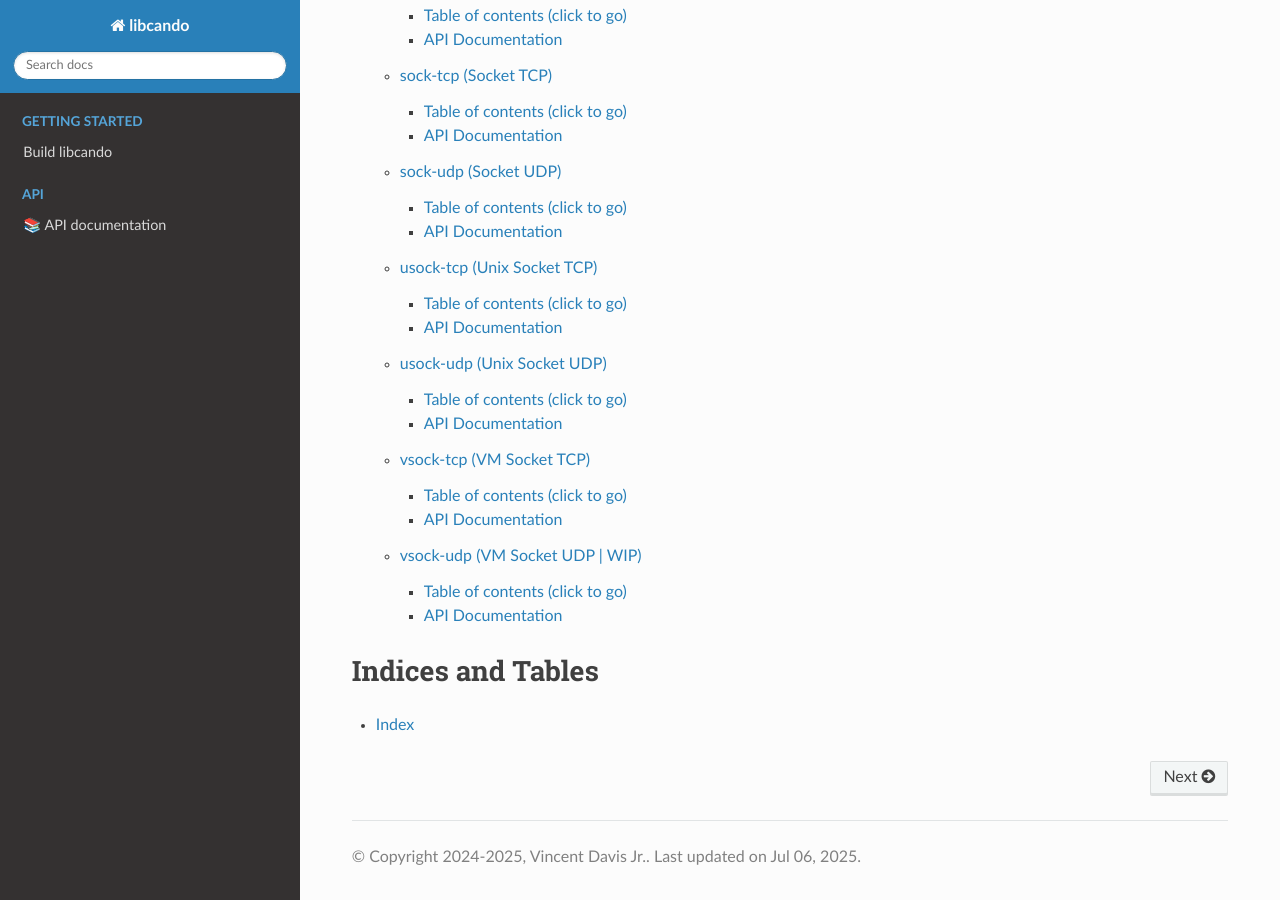
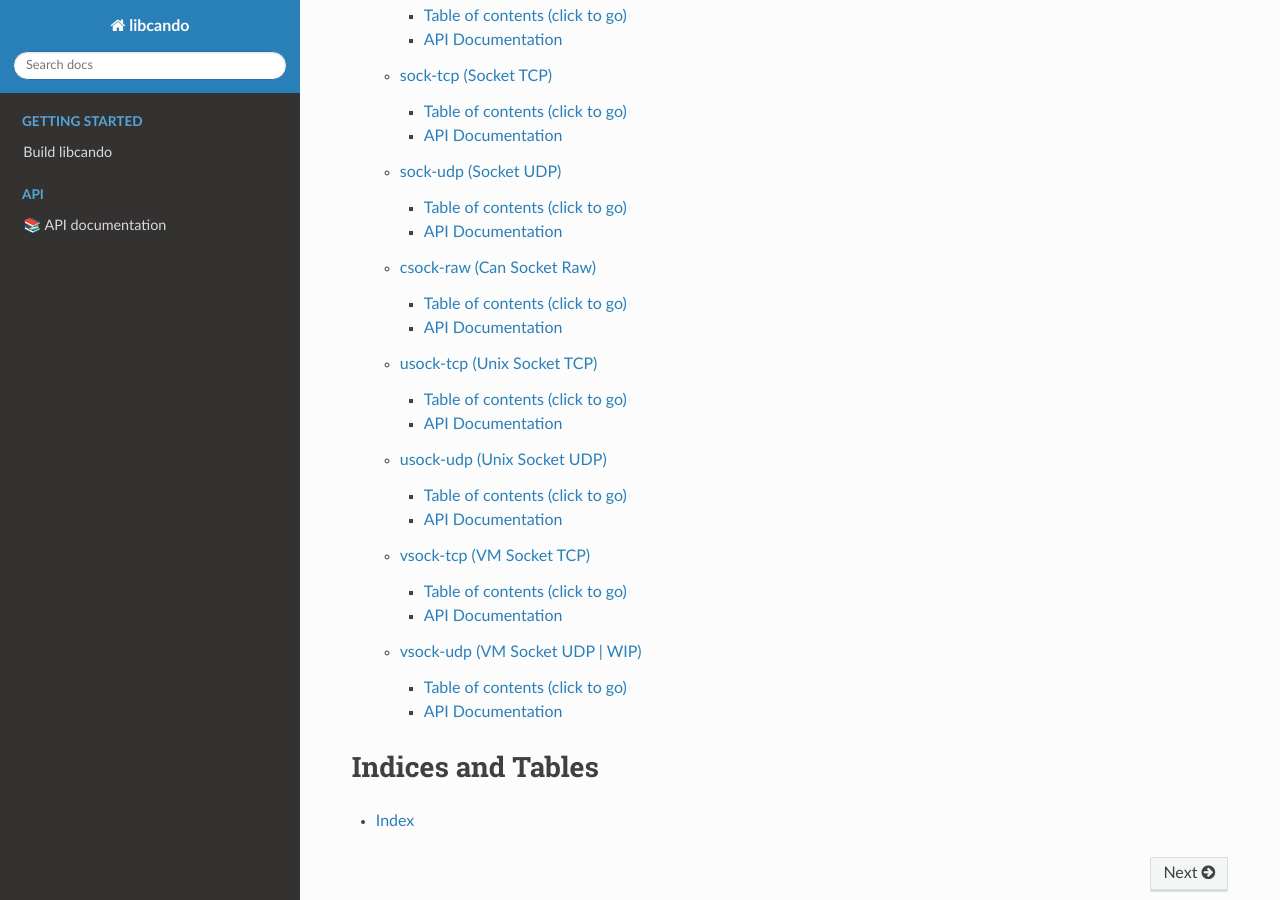
Before and after one commit to under-view/libcando, a Sphinx documentation site: the page built from docs/index.rst, in a window 1280 px wide and 900 px high, scrolled down 744 px. Built offline with Sphinx 7.4.7 and the Read the Docs theme 3.1.0, drawn with Linux system fonts in a browser that asks for light colours; formulas are drawn with MathJax 3; some of the changed lines change nothing that is shown.

Commit message:
csock-raw: add documentation
Signed-off-by: Vincent Davis Jr <vince@underview.tech>

```diff
--- a/docs/api.rst
+++ b/docs/api.rst
@@ -11,6 +11,7 @@
 	shm
 	sock-tcp
 	sock-udp
+	csock-raw
 	usock-tcp
 	usock-udp
 	vsock-tcp
--- /dev/null
+++ b/docs/csock-raw.rst
@@ -0,0 +1,280 @@
+.. default-domain:: C
+
+csock-raw (Can Socket Raw)
+==========================
+
+Header: cando/csock-raw.h
+
+Table of contents (click to go)
+~~~~~~~~~~~~~~~~~~~~~~~~~~~~~~~
+
+======
+Macros
+======
+
+=====
+Enums
+=====
+
+======
+Unions
+======
+
+=======
+Structs
+=======
+
+1. :c:struct:`cando_csock_raw`
+#. :c:struct:`cando_csock_raw_create_info`
+
+=========
+Functions
+=========
+
+1. :c:func:`cando_csock_raw_create`
+#. :c:func:`cando_csock_raw_send_data`
+#. :c:func:`cando_csock_raw_recv_data`
+#. :c:func:`cando_csock_raw_get_fd`
+#. :c:func:`cando_csock_raw_get_iface`
+#. :c:func:`cando_csock_raw_destroy`
+#. :c:func:`cando_csock_raw_get_sizeof`
+
+API Documentation
+~~~~~~~~~~~~~~~~~
+
+==============
+Kernel Modules
+==============
+
+**On Host Machine**
+
+.. code-block:: sh
+
+	sudo modprobe -a can can_raw vcan
+	sudo ip link add dev vcan0 type vcan
+	sudo ip link set vcan0 up
+
+=========================
+cando_csock_raw (private)
+=========================
+
+| Structure defining Cando CAN Socket Raw interface implementation
+
+.. c:struct:: cando_csock_raw
+
+	.. c:member::
+		struct cando_log_error_struct err;
+		bool                          free;
+		int                           fd;
+		char                          iface[IFNAMSIZ];
+
+	:c:member:`err`
+		| Stores information about the error that occured
+		| for the given instance and may later be retrieved
+		| by caller.
+
+	:c:member:`free`
+		| If structure allocated with `calloc(3)`_ member will be
+		| set to true so that, we know to call `free(3)`_ when
+		| destroying the instance.
+
+	:c:member:`fd`
+		| File descriptor to the open CAN socket
+
+	:c:member:`iface`
+		| Textual CAN interface name in string format to `bind(2)`_ to.
+
+=========================================================================================================================================
+
+===========================
+cando_csock_raw_create_info
+===========================
+
+| Structure passed to :c:func:`cando_csock_raw_create`
+| used to define how to create the CAN socket.
+
+.. c:struct:: cando_csock_raw_create_info
+
+	.. c:member::
+		const char *iface;
+
+	:c:member:`iface`
+		| Must pass textual CAN interface
+    		| name in string format.
+
+======================
+cando_csock_raw_create
+======================
+
+.. c:function:: struct cando_csock_raw *cando_csock_raw_create(struct cando_csock_raw *csock, const void *csock_info);
+
+| Creates a socket that may be utilized
+| for sending & receiving CAN frames. On
+| a caller specified CAN interface.
+
+	.. list-table::
+		:header-rows: 1
+
+		* - Param
+	          - Decription
+		* - csock
+		  - | May be ``NULL`` or a pointer to a ``struct`` :c:struct:`cando_csock_raw`.
+		    | If ``NULL`` memory will be allocated and return to
+		    | caller. If not ``NULL`` address passed will be used
+		    | to store the newly created ``struct`` :c:struct:`cando_csock_raw`
+		    | instance.
+		* - csock_info
+		  - | Implementation uses a pointer to a
+		    | ``struct`` :c:struct:`cando_csock_raw_create_info`.
+		    | no other implementation may be passed to
+		    | this parameter.
+
+	Returns:
+		| **on success:** Pointer to a ``struct`` :c:struct:`cando_csock_raw`
+		| **on failure:** ``NULL``
+
+=========================================================================================================================================
+
+=========================
+cando_csock_raw_send_data
+=========================
+
+.. c:function:: ssize_t cando_csock_raw_send_data(struct cando_csock_raw *csock, const struct can_frame *frame, const void *csock_info);
+
+| Send CAN frame through socket bounded to CAN interface
+| specified by a call to :c:func:`cando_csock_raw_create`.
+
+	.. list-table::
+		:header-rows: 1
+
+		* - Param
+	          - Decription
+		* - csock
+		  - | Must pass a pointer to a ``struct`` :c:struct:`cando_csock_raw`.
+		* - frame
+		  - | Pointer to frame buffer to send through socket.
+		* - csock_info
+		  - | Reserved for future usage. For now used
+		    | to set the flag argument of `send(2)`_.
+
+	Returns:
+		| **on success:** Size of CAN frame
+		| **on failure:** # < 0
+
+=========================================================================================================================================
+
+=========================
+cando_csock_raw_recv_data
+=========================
+
+.. c:function:: ssize_t cando_csock_raw_recv_data(struct cando_csock_raw *csock, struct can_frame *frame, const void *csock_info);
+
+| Receive CAN frame from socket bounded to CAN interface
+| specified by a call to :c:func:`cando_csock_raw_create`.
+
+	.. list-table::
+		:header-rows: 1
+
+		* - Param
+	          - Decription
+		* - csock
+		  - | Must pass a pointer to a ``struct`` :c:struct:`cando_csock_raw`.
+		* - frame
+		  - | Pointer to buffer to store data received from a socket.
+		* - csock_info
+		  - | Reserved for future usage. For now used
+		    | to set the flag argument of `send(2)`_.
+
+	Returns:
+		| **on success:** Size of CAN frame
+		| **on failure:** # < 0
+
+=========================================================================================================================================
+
+======================
+cando_csock_raw_get_fd
+======================
+
+.. c:function:: int cando_csock_raw_get_fd(struct cando_csock_raw *csock);
+
+| Acquire socket file descriptor associated with
+| ``struct`` :c:struct:`cando_csock_raw` instance.
+
+	.. list-table::
+		:header-rows: 1
+
+		* - Param
+	          - Decription
+		* - csock
+		  - | Must pass a pointer to a ``struct`` :c:struct:`cando_csock_raw`.
+
+	Returns:
+		| **on success:** RAW socket file descriptor
+		| **on failure:** -1
+
+=========================================================================================================================================
+
+=========================
+cando_csock_raw_get_iface
+=========================
+
+.. c:function:: unsigned int cando_csock_raw_get_iface(struct cando_csock_raw *csock);
+
+| Acquire textual CAN interface name in string format
+| associated with ``struct`` :c:struct:`cando_csock_raw` instance.
+
+	.. list-table::
+		:header-rows: 1
+
+		* - Param
+	          - Decription
+		* - csock
+		  - | Must pass a pointer to a ``struct`` :c:struct:`cando_csock_raw`.
+
+	Returns:
+		| **on success:** Textual CAN interface name in string format
+		| **on failure:** ``NULL``
+
+=========================================================================================================================================
+
+=======================
+cando_csock_raw_destroy
+=======================
+
+.. c:function:: void cando_csock_raw_destroy(struct cando_csock_raw *csock);
+
+| Frees any allocated memory and closes FD's (if open)
+| created after :c:func:`cando_csock_raw_create` call.
+
+	.. list-table::
+		:header-rows: 1
+
+		* - Param
+	          - Decription
+		* - csock
+		  - | Pointer to a valid ``struct`` :c:struct:`cando_csock_raw`.
+
+=========================================================================================================================================
+
+==========================
+cando_csock_raw_get_sizeof
+==========================
+
+.. c:function:: int cando_csock_raw_get_sizeof(void);
+
+| Returns size of the internal structure. So,
+| if caller decides to allocate memory outside
+| of API interface they know the exact amount
+| of bytes.
+
+	Returns:
+		| **on success:** sizeof(``struct`` :c:struct:`cando_csock_raw`)
+		| **on failure:** sizeof(``struct`` :c:struct:`cando_csock_raw`)
+
+=========================================================================================================================================
+
+.. _calloc(3): https://www.man7.org/linux/man-pages/man3/malloc.3.html
+.. _free(3): https://www.man7.org/linux/man-pages/man3/free.3.html
+.. _send(2): https://www.man7.org/linux/man-pages/man2/send.2.html
+.. _recv(2): https://www.man7.org/linux/man-pages/man2/recv.2.html
+.. _bind(2): https://www.man7.org/linux/man-pages/man2/bind.2.html
```
Also changed, not shown: 2 other files.
